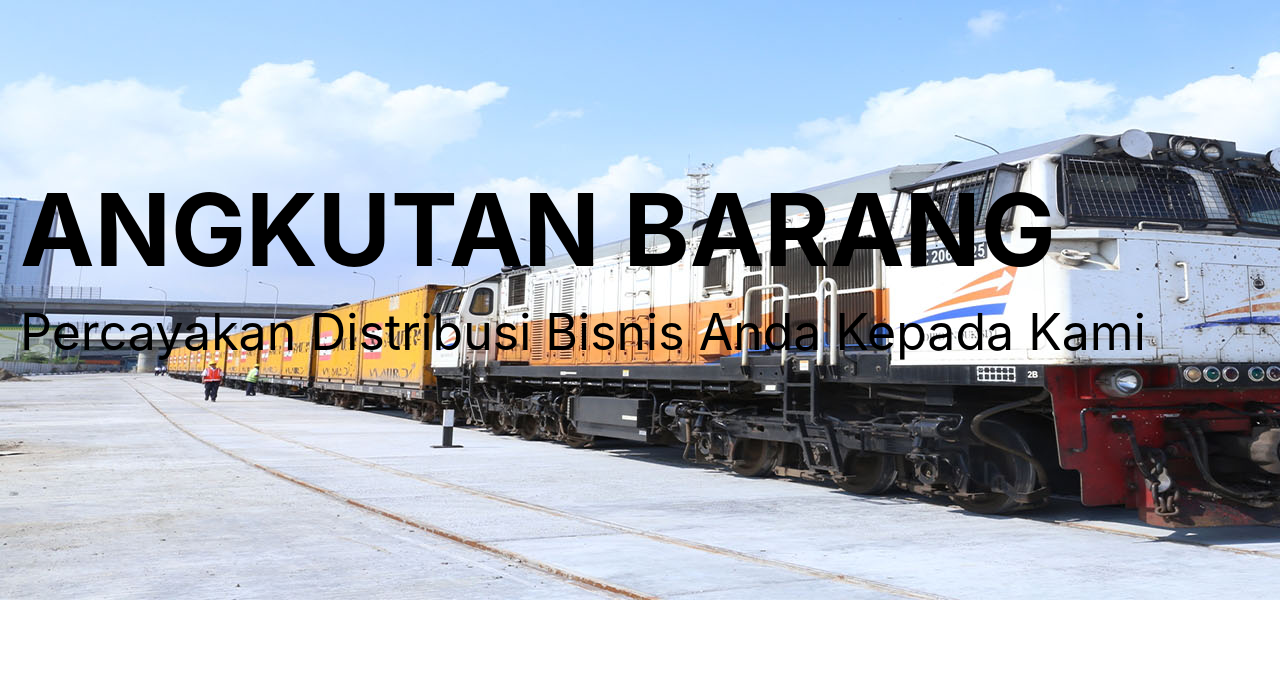
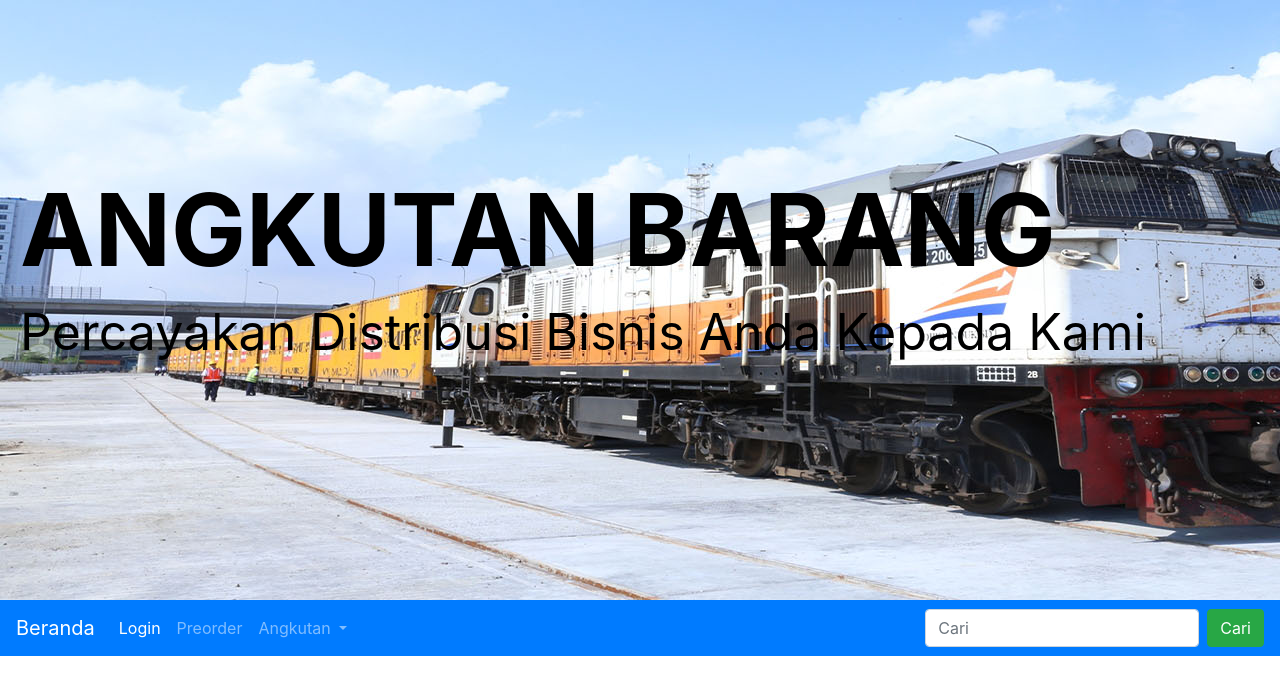
Before and after one commit to DazyDazy12/UASkelompoktransportasi, a plain HTML site: page barang.html in a window 1280 px wide. Shown: the top 694 px of the page. Drawn offline with Linux system fonts and the light colour scheme.

Commit message:
Update barang.html

```diff
--- a/barang.html
+++ b/barang.html
@@ -42,5 +42,35 @@
             <p>Percayakan Distribusi Bisnis Anda Kepada Kami</p>
         </div>
     </div>
+    <nav class="navbar navbar-expand-lg navbar-dark bg-primary">
+  <a class="navbar-brand" href="index.html">Beranda</a>
+  <button class="navbar-toggler" type="button" data-toggle="collapse" data-target="#navbarSupportedContent" aria-controls="navbarSupportedContent" aria-expanded="false" aria-label="Toggle navigation">
+    <span class="navbar-toggler-icon"></span>
+  </button>
+
+  <div class="collapse navbar-collapse" id="navbarSupportedContent">
+    <ul class="navbar-nav mr-auto">
+      <li class="nav-item active">
+        <a class="nav-link" href="https://booking.kai.id/auth/login">Login <span class="sr-only">(current)</span></a>
+      </li>
+      <li class="nav-item">
+        <a class="nav-link" href="https://preorder.reska.co.id/pemesanan">Preorder</a>
+      </li>
+      <li class="nav-item dropdown">
+        <a class="nav-link dropdown-toggle" href="#" id="navbarDropdown" role="button" data-toggle="dropdown" aria-haspopup="true" aria-expanded="false">
+          Angkutan
+        </a>
+        <div class="dropdown-menu" aria-labelledby="navbarDropdown">
+          <a class="dropdown-item" href="penumpang.html">Angkutan Penumpang</a>
+          <a class="dropdown-item" href="barang.html">Angkutan Barang</a>
+        </div>
+      </li>
+    </ul>
+    <form class="form-inline my-2 my-lg-0">
+      <input class="form-control mr-sm-2" type="search" placeholder="Cari" aria-label="Search">
+      <button class="btn btn-success my-2 my-sm-0" type="submit">Cari</button>
+    </form>
+  </div>
+</nav>
 </body>
 </html>
```
